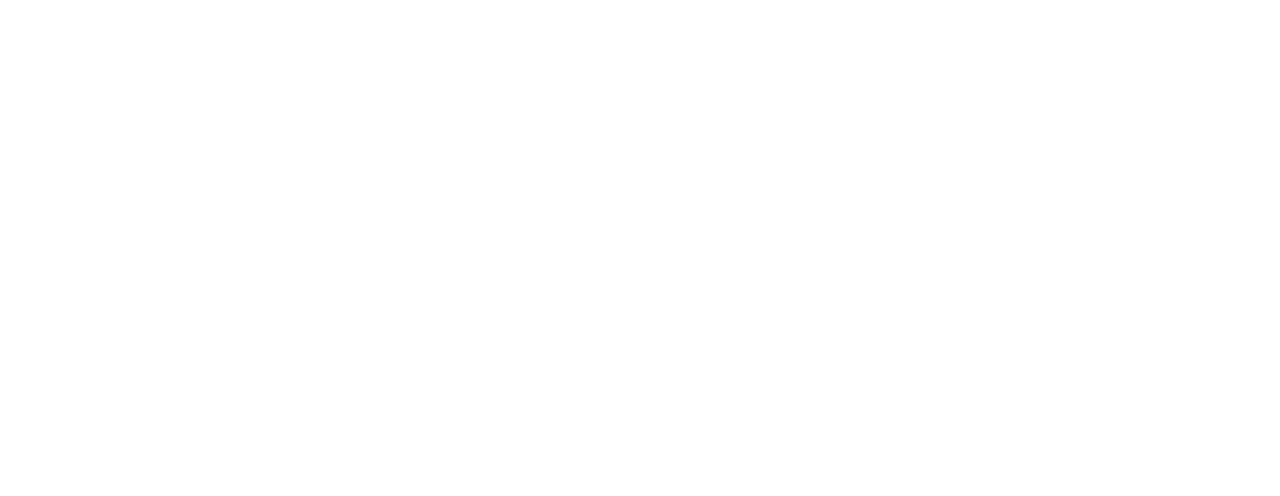
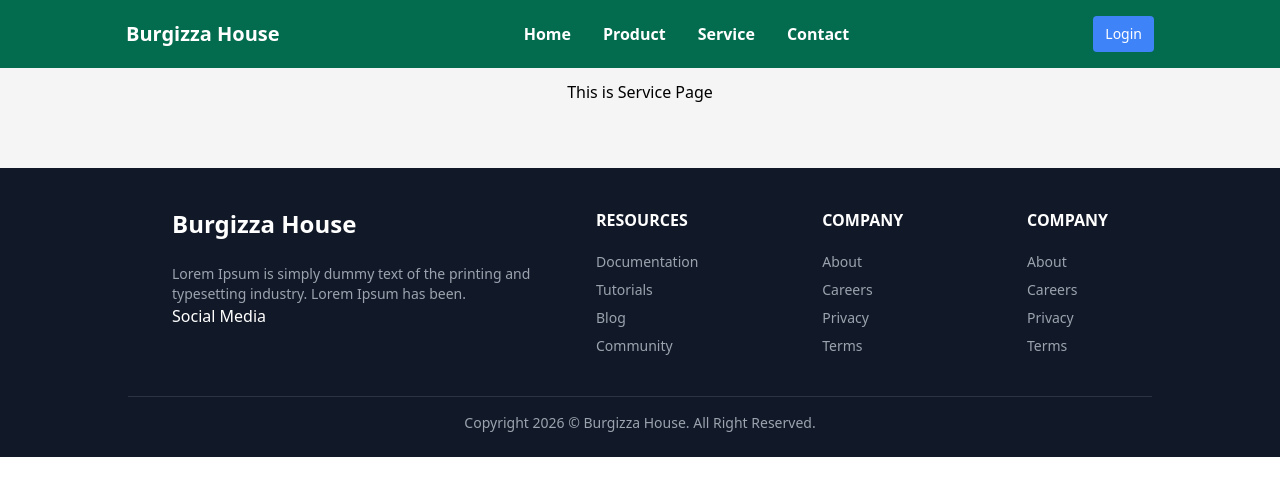
Before and after one commit to shimonmondol/Burgizza-House, a React (Vite) app: page /service in a window 1280 px wide. Before the commit this address had no page. Shown: the top 496 px of the page. Built offline with nearby package versions, Linux system fonts and the light colour scheme; no server answers.

Commit message:
footer-add

```diff
--- a/index.html
+++ b/index.html
@@ -1,4 +1,4 @@
-<!doctype html>
+<!DOCTYPE html>
 <html lang="en">
   <head>
     <meta charset="UTF-8" />
@@ -7,7 +7,7 @@
     <title>Burgizza-House</title>
   </head>
   <body>
-    <div class="bg-sky-100" id="root"></div>
+    <div class="bg-[#f5f5f5]" id="root"></div>
     <script type="module" src="/src/main.jsx"></script>
   </body>
 </html>
--- a/package.json
+++ b/package.json
@@ -19,6 +19,7 @@
     "@heroui/theme": "^2.4.23",
     "@mui/material": "^7.3.5",
     "@tailwindcss/vite": "^4.1.10",
+    "axios": "^1.13.2",
     "bootstrap": "^5.3.7",
     "firebase": "^12.6.0",
     "flowbite": "^4.0.1",
--- a/src/App.jsx
+++ b/src/App.jsx
@@ -1,10 +1,10 @@
 import { Routes, Route } from "react-router";
 import Layout from "./Component/Layout";
 import Home from "./Component/Home";
-import About from "./Component/About";
+import Product from "./Component/Product ";
 import Login from "./Component/Login";
+import Service from "./Component/Service";
 import Contact from "./Component/Contact";
-import Footer from "./Component/Footer";
 import SignUp from "./Component/SignUp";
 
 function App() {
@@ -12,9 +12,9 @@
     <Routes>
       <Route element={<Layout />}>
         <Route path="/" element={<Home />} />
-        <Route path="/about" element={<About />} />
+        <Route path="/product" element={<Product />} />
+        <Route path="/service" element={<Service />} />
         <Route path="/contact" element={<Contact />} />
-        <Route path="/footer" element={<Footer />} />
       </Route>
       <Route path="/login" element={<Login />} />
       <Route path="/signup" element={<SignUp />} />
--- a/src/Component/About.jsx
+++ /dev/null
@@ -1,9 +0,0 @@
-import React from 'react'
-
-const About = () => {
-  return (
-    <div className='text-black justify-items-center text-center'>This is About Page</div>
-  )
-}
-
-export default About
--- a/src/Component/Footer.jsx
+++ b/src/Component/Footer.jsx
@@ -1,9 +1,79 @@
-import React from 'react'
+import React from "react";
 
 const Footer = () => {
   return (
-    <div className='text-black justify-items-center text-center'>This is Footer</div>
-  )
-}
+    <div>
+      <footer className="px-6 md:px-16 lg:px-24 xl:px-32 w-full bg-gray-900 mt-16 text-white">
+        <div className="flex flex-col md:flex-row items-start justify-center gap-10 py-10 border-b border-gray-500/30">
+          <div className="max-w-96">
+            <h1 className="font-semibold text-2xl">Burgizza House</h1>
+            <p className="mt-6 text-sm text-gray-400">
+              Lorem Ipsum is simply dummy text of the printing and typesetting
+              industry. Lorem Ipsum has been.
+            </p>
+            <p>Social Media</p>
+          </div>
+          <div className="w-1/2 flex flex-wrap md:flex-nowrap justify-between">
+            <div>
+              <h2 className="font-semibold text-white mb-5">RESOURCES</h2>
+              <ul className="text-sm text-gray-400 space-y-2 list-none">
+                <li>
+                  <a href="#">Documentation</a>
+                </li>
+                <li>
+                  <a href="#">Tutorials</a>
+                </li>
+                <li>
+                  <a href="#">Blog</a>
+                </li>
+                <li>
+                  <a href="#">Community</a>
+                </li>
+              </ul>
+            </div>
+            <div>
+              <h2 className="font-semibold text-white mb-5">COMPANY</h2>
+              <div className="text-sm text-gray-400 space-y-2 list-none">
+                <li>
+                  <a href="#">About</a>
+                </li>
+                <li>
+                  <a href="#">Careers</a>
+                </li>
+                <li>
+                  <a href="#">Privacy</a>
+                </li>
+                <li>
+                  <a href="#">Terms</a>
+                </li>
+              </div>
+            </div>
+            <div>
+              <h2 className="font-semibold text-white mb-5">COMPANY</h2>
+              <div className="text-sm text-gray-400 space-y-2 list-none">
+                <li>
+                  <a href="#">About</a>
+                </li>
+                <li>
+                  <a href="#">Careers</a>
+                </li>
+                <li>
+                  <a href="#">Privacy</a>
+                </li>
+                <li>
+                  <a href="#">Terms</a>
+                </li>
+              </div>
+            </div>
+          </div>
+        </div>
+        <p className="py-4 text-center text-xs md:text-sm text-gray-400 pb-6">
+          Copyright 2026 © Burgizza House. All
+          Right Reserved.
+        </p>
+      </footer>
+    </div>
+  );
+};
 
-export default Footer
+export default Footer;
--- a/src/Component/Home.jsx
+++ b/src/Component/Home.jsx
@@ -1,4 +1,3 @@
-import React from "react";
 import Burger from "../Images/Burger.jpg";
 import Pizza from "../Images/Pizza.jpg";
 import Sandwich from "../Images/Sandwich.jpg";
@@ -7,12 +6,11 @@
   return (
     <div>
       <div>
-        <div className="lg:w-[980px] mx-auto lg:px-0">
+        <div className="w-[1000px] mx-auto lg:px-0">
           {/* Responsive Card Grid */}
-          <input type="text" />
-          <div className="flex flex-wrap gap-10">
+          <div className="flex flex-wrap gap-10 mt-10">
             {/* Card 1 */}
-            <div className="p-4 bg-gray-200 text-black rounded-lg shadow text-sm w-full sm:w-[300px]">
+            <div className="p-4 bg-[#ffffff] text-black rounded-lg shadow text-sm w-full sm:w-[300px]">
               <img
                 className="rounded-md max-h-40 w-full object-cover"
                 src={Burger}
@@ -30,58 +28,49 @@
               </h1>
               <button
                 type="button"
-                className="bg-gray-700 mt-4 px-6 py-2 font-medium rounded text-white cursor-pointer"
+                className="bg-gray-700 hover:bg-red-600 mt-4 px-6 py-2 font-medium rounded text-white cursor-pointer"
               >
                 Order Now
               </button>
             </div>
-
             {/* Card 2 */}
-            <div className="p-4 bg-gray-200 text-black rounded-lg shadow text-sm w-full sm:w-[300px]">
+            <div className="p-4 bg-[#ffffff] text-black rounded-lg shadow text-sm w-full sm:w-[300px]">
               <img
                 className="rounded-md max-h-40 w-full object-cover"
                 src={Pizza}
                 alt="Pizza"
               />
-              <h1 className="text-xl font-semibold mt-2">
-                Pizza Burg
-              </h1>
+              <h1 className="text-xl font-semibold mt-2">Pizza Burg</h1>
               <p className="mt-3 text-justify">
                 Freshly baked, golden-crusted pizza topped with rich tomato
                 sauce, gooey mozzarella cheese.
               </p>
-              <h1 className="text-xl font-medium mt-2">
-                Price : 125$
-              </h1>
+              <h1 className="text-xl font-medium mt-2">Price : 125$</h1>
               <button
                 type="button"
-                className="bg-gray-700 mt-4 px-6 py-2 font-medium rounded text-white cursor-pointer"
+                className="bg-gray-700 hover:bg-red-600 mt-4 px-6 py-2 font-medium rounded text-white cursor-pointer"
               >
                 Order Now
               </button>
             </div>
 
             {/* Card 3 */}
-            <div className="p-4 bg-gray-200 text-black rounded-lg shadow text-sm w-full sm:w-[300px]">
+            <div className="p-4 bg-[#ffffff] text-black rounded-lg shadow text-sm w-full sm:w-[300px]">
               <img
                 className="rounded-md max-h-40 w-full object-cover"
                 src={Sandwich}
                 alt="Sandwich"
               />
-              <h1 className="text-xl font-semibold mt-2">
-                Sandwich
-              </h1>
+              <h1 className="text-xl font-semibold mt-2">Sandwich</h1>
               <p className="mt-3 text-justify">
                 A deliciously fresh sandwich layered with soft bread, crisp
                 vegetables, creamy sauces, and your choice of flavorful
                 fillings.
               </p>
-              <h1 className="text-xl font-medium mt-2">
-                Price : 150$
-              </h1>
+              <h1 className="text-xl font-medium mt-2">Price : 150$</h1>
               <button
                 type="button"
-                className="bg-gray-700 mt-4 px-6 py-2 font-medium rounded text-white cursor-pointer"
+                className="bg-gray-700 hover:bg-red-600 mt-4 px-6 py-2 font-medium rounded text-white cursor-pointer"
               >
                 Order Now
               </button>
--- a/src/Component/Layout.jsx
+++ b/src/Component/Layout.jsx
@@ -1,15 +1,17 @@
-import React from 'react'
-import Navbar from './Navbar';
-import { Outlet } from 'react-router';
-import Footer from './Footer';
+import React from "react";
+import Navbar from "./Navbar";
+import { Outlet } from "react-router";
+import Footer from "./Footer";
+
 
 const Layout = () => {
   return (
-    <div className='pt-20'>
-        <Navbar/>
-        <Outlet/>
+    <div className="pt-20">
+      <Navbar />
+      <Outlet />
+      <Footer/>
     </div>
-  )
-}
+  );
+};
 
-export default Layout
+export default Layout;
--- a/src/Component/Navbar.jsx
+++ b/src/Component/Navbar.jsx
@@ -29,7 +29,7 @@
   return (
     <div>
       <nav className="bg-green-700 fixed w-full top-0 z-50">
-        <div className="lg:w-[980px] flex flex-wrap items-center justify-between mx-auto p-4">
+        <div className="lg:w-[1060px] flex flex-wrap items-center justify-between mx-auto p-4">
           <div className="flex items-center text-white text-xl font-semibold">
             Burgizza House
           </div>
@@ -37,14 +37,14 @@
             <Link className="hover:text-rose-500" to="/">
               Home
             </Link>
-            <Link className="hover:text-rose-500" to="/about">
-              About
+            <Link className="hover:text-rose-500" to="/product ">
+              Product
+            </Link>
+            <Link className="hover:text-rose-500" to="/service">
+              Service
             </Link>
             <Link className="hover:text-rose-500" to="/contact">
               Contact
-            </Link>
-            <Link className="hover:text-rose-500" to="/footer">
-              Footer
             </Link>
           </div>
           <div className="md:order-2 relative">
--- /dev/null
+++ b/src/Component/Product .jsx
@@ -0,0 +1,49 @@
+import axios from "axios";
+import React, { useState, useEffect } from "react";
+
+const Product = () => {
+  let [allproduct, setAllproduct] = useState([]);
+
+  useEffect(() => {
+    async function getProduct() {
+      let data = await axios.get("https://dummyjson.com/products");
+      setAllproduct(data.data.products);
+    }
+    getProduct();
+  }, []);
+
+  return (
+    <div className="flex flex-wrap justify-around">
+      {allproduct.map((item) => (
+        <div className="relative flex flex-col my-6 bg-white shadow-sm border border-slate-200 rounded-lg w-96">
+          <div className="relative p-2.5 h-96 overflow-hidden rounded-xl bg-clip-border">
+            <img
+              src={item.thumbnail}
+              alt="card-image"
+              className="h-full w-full object-cover rounded-md"
+            />
+          </div>
+          <div className="p-4">
+            <div className="mb-2 flex items-center justify-between">
+              <p className="text-slate-800 text-xl font-semibold">
+                {item.title}
+              </p>
+              <p className="text-cyan-600 text-xl font-semibold">${item.price}</p>
+            </div>
+            <p className="text-slate-600 leading-normal font-light">
+             {item.description}
+            </p>
+            <button
+              className="rounded-md w-full mt-6 bg-cyan-600 py-2 px-4 border border-transparent text-center text-sm text-white transition-all shadow-md hover:shadow-lg focus:bg-cyan-700 focus:shadow-none active:bg-cyan-700 hover:bg-cyan-700 active:shadow-none disabled:pointer-events-none disabled:opacity-50 disabled:shadow-none"
+              type="button"
+            >
+              Add to Cart
+            </button>
+          </div>
+        </div>
+      ))}
+    </div>
+  );
+};
+
+export default Product;
--- /dev/null
+++ b/src/Component/Service.jsx
@@ -0,0 +1,9 @@
+import React from 'react'
+
+const Service = () => {
+  return (
+    <div className='text-black justify-items-center text-center'>This is Service Page</div>
+  )
+}
+
+export default Service
```
Also changed, not shown: src/Component/Contact.jsx (+7 -5 lines), 1 other file (tests, documents, lock files or other folders).
